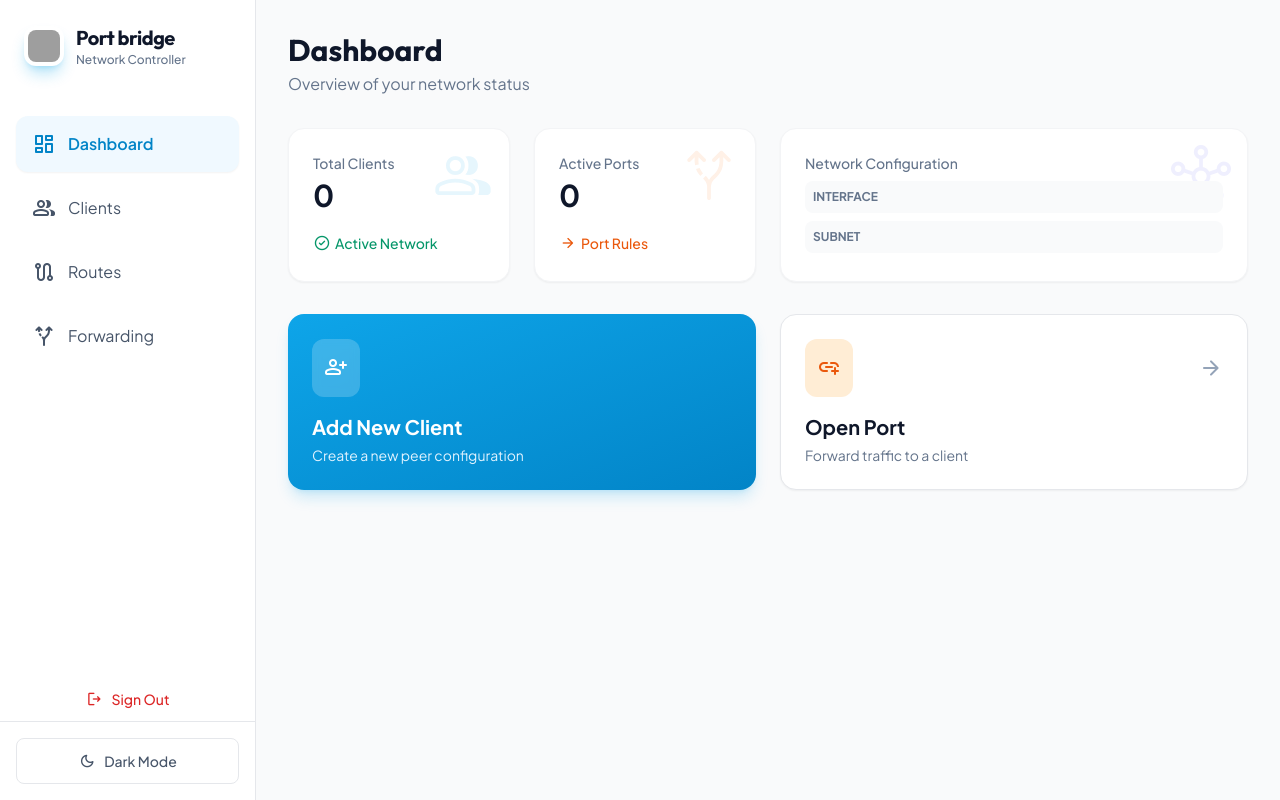
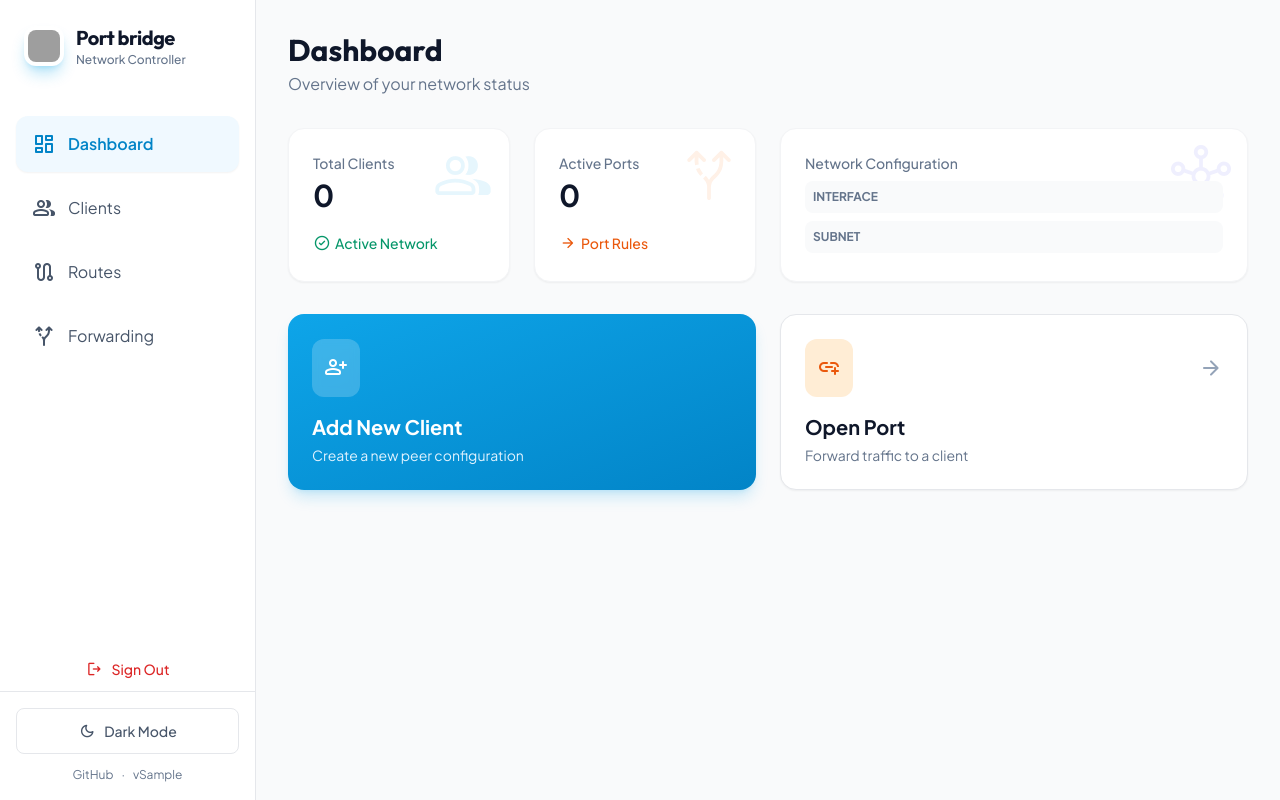
Before and after one commit to nooblk-98/portbridge, a Python web app: template app/templates/index.html in a window 1280 px wide. Run offline with Jinja, Linux system fonts and the light colour scheme; the template is opened without the code that fills it: most values are stand-ins (such as "Sample title", 1, 10 or a date in 2020); grey boxes are pictures that could not be loaded.

Commit message:
Add repo link and version footer to dashboard and sign-in page

```diff
--- a/app/static/css/style.css
+++ b/app/static/css/style.css
@@ -670,3 +670,29 @@
         transition: none;
     }
 }
+
+/* Footer with the repository link and running version. */
+.app-footer {
+    display: flex;
+    flex-wrap: wrap;
+    justify-content: center;
+    align-items: center;
+    gap: 0.5rem;
+    margin: 0.75rem 0 0;
+    font-size: 0.75rem;
+    color: #64748b;
+}
+
+.dark .app-footer {
+    color: #94a3b8;
+}
+
+.app-footer a {
+    color: inherit;
+    text-decoration: none;
+}
+
+.app-footer a:hover,
+.app-footer a:focus-visible {
+    text-decoration: underline;
+}
--- a/app/templates/components/sidebar.html
+++ b/app/templates/components/sidebar.html
@@ -6,9 +6,6 @@
         <div>
             <h1 class="font-heading font-bold text-xl tracking-tight text-slate-900 dark:text-white">Port bridge</h1>
             <p class="text-xs text-slate-500 dark:text-slate-400 font-medium">Network Controller</p>
-            <a href="https://github.com/nooblk-98/portbridge/releases" target="_blank" rel="noopener noreferrer"
-                class="text-xs text-slate-500 dark:text-slate-400 hover:underline"
-                x-show="state && state.version" x-text="'v' + state.version"></a>
         </div>
     </div>
 
@@ -35,5 +32,10 @@
             <span class="material-symbols-rounded text-lg" x-text="isDarkMode ? 'light_mode' : 'dark_mode'"></span>
             <span x-text="isDarkMode ? 'Light Mode' : 'Dark Mode'"></span>
         </button>
+        <p class="app-footer">
+            <a href="{{ repo_url }}" target="_blank" rel="noopener noreferrer">GitHub</a>
+            <span aria-hidden="true">&middot;</span>
+            <a href="{{ repo_url }}/releases" target="_blank" rel="noopener noreferrer">v{{ app_version }}</a>
+        </p>
     </div>
 </aside>
```
Also changed, not shown: app/templates/login.html (+6 -1 lines), 1 other file.
